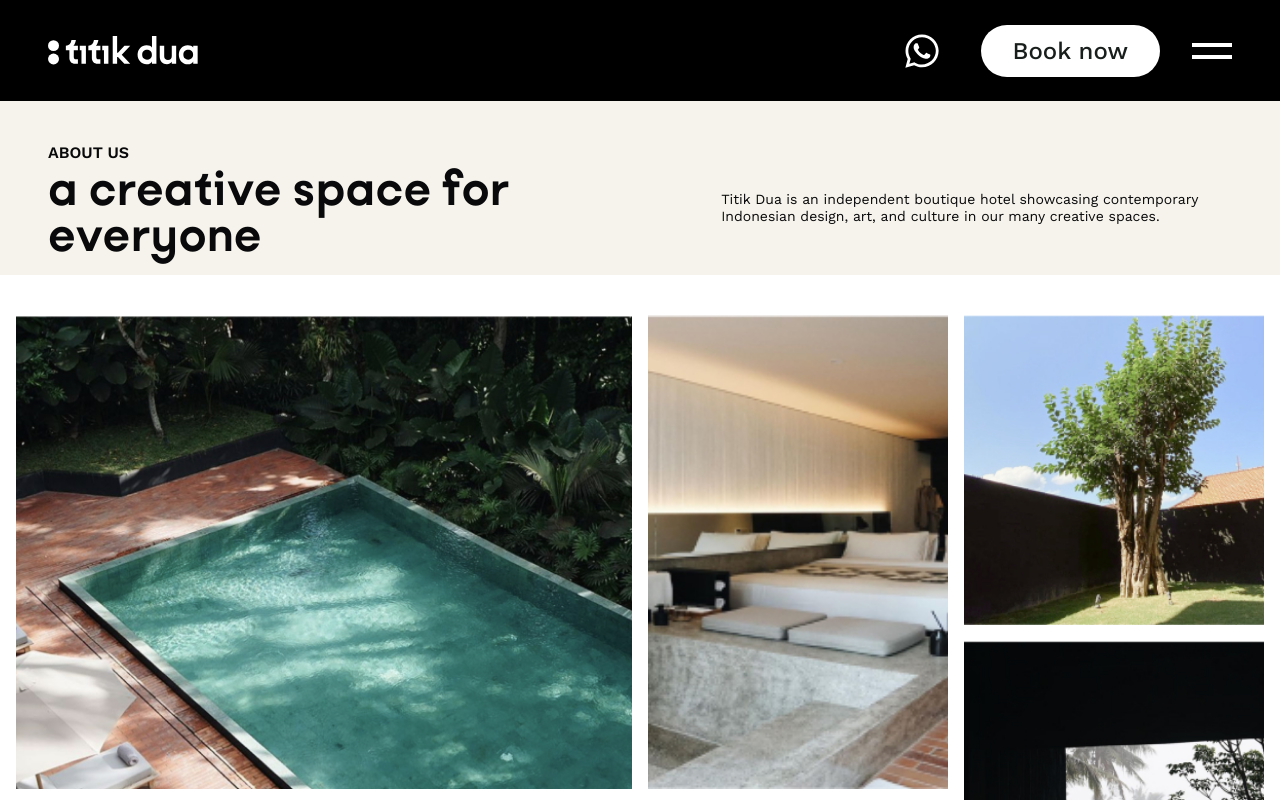
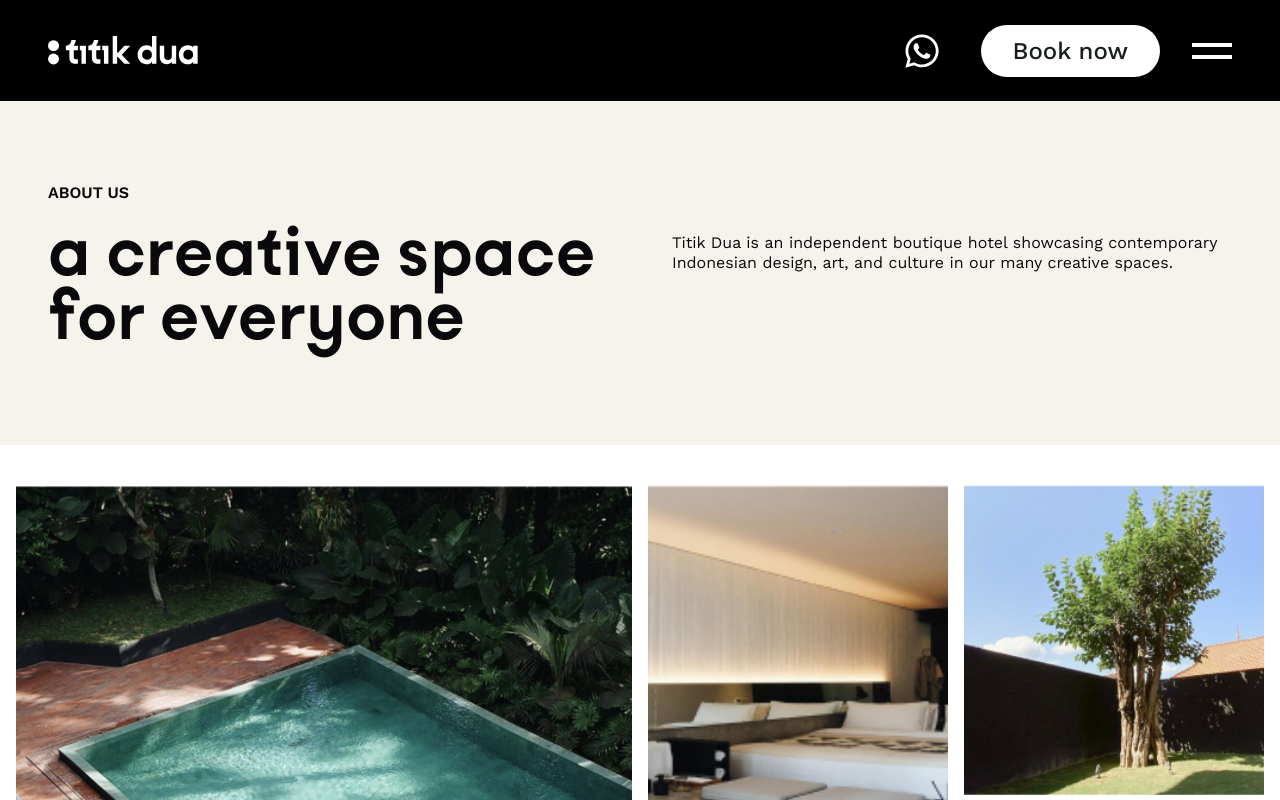
Before and after one commit to arvindeva/titik-dua, a Next.js app: page /about in a window 1280 px wide. Shown: the top 800 px of the page. Built offline with nearby package versions, Linux system fonts and the light colour scheme.

Commit message:
about: creative space section, maybe refactor this into its own component

```diff
--- a/app/about/page.tsx
+++ b/app/about/page.tsx
@@ -11,23 +11,25 @@ import Stay from "@/components/about/stay";
 export default function AboutPage() {
   return (
     <main className="">
-      <section className="bg-td-beige px-4 pt-10 mx-auto lg:px-0">
-        <div className="flex flex-col lg:flex-row lg:px-12 lg:items-center lg:gap-4">
-          <div className="w-full">
-            <h3 className="font-semibold mb-0.5 uppercase">about us</h3>
+      <section className="bg-td-beige px-4 pt-10 lg:pt-20 lg:pb-20 mx-auto lg:px-0">
+        <div className="flex flex-col lg:flex-row lg:px-12 lg:items-center lg:gap-16">
+          <div className="w-full lg:w-1/2">
+            <h3 className="font-semibold mb-0.5 lg:mb-4 uppercase">about us</h3>
             <h1
               className={cn(
-                "text-[56px] leading-[46px] mb-4 font-semibold",
+                "mb-4 font-bold text-[52px] md:text-[64px] xl:text-[80px] 2xl:text-[96px] lg:tracking-normal leading-[0.8]",
                 kobe.className
               )}
             >
               a creative space for everyone
             </h1>
           </div>
-          <p className="text-sm leading-tight">
-            Titik Dua is an independent boutique hotel showcasing contemporary
-            Indonesian design, art, and culture in our many creative spaces.
-          </p>
+          <div className="w-full lg:w-1/2">
+            <p className="text-sm leading-tight lg:text-base mb-10 font-normal lg:leading-tight">
+              Titik Dua is an independent boutique hotel showcasing contemporary
+              Indonesian design, art, and culture in our many creative spaces.
+            </p>
+          </div>
         </div>
       </section>
       <ImageGrid />
```
